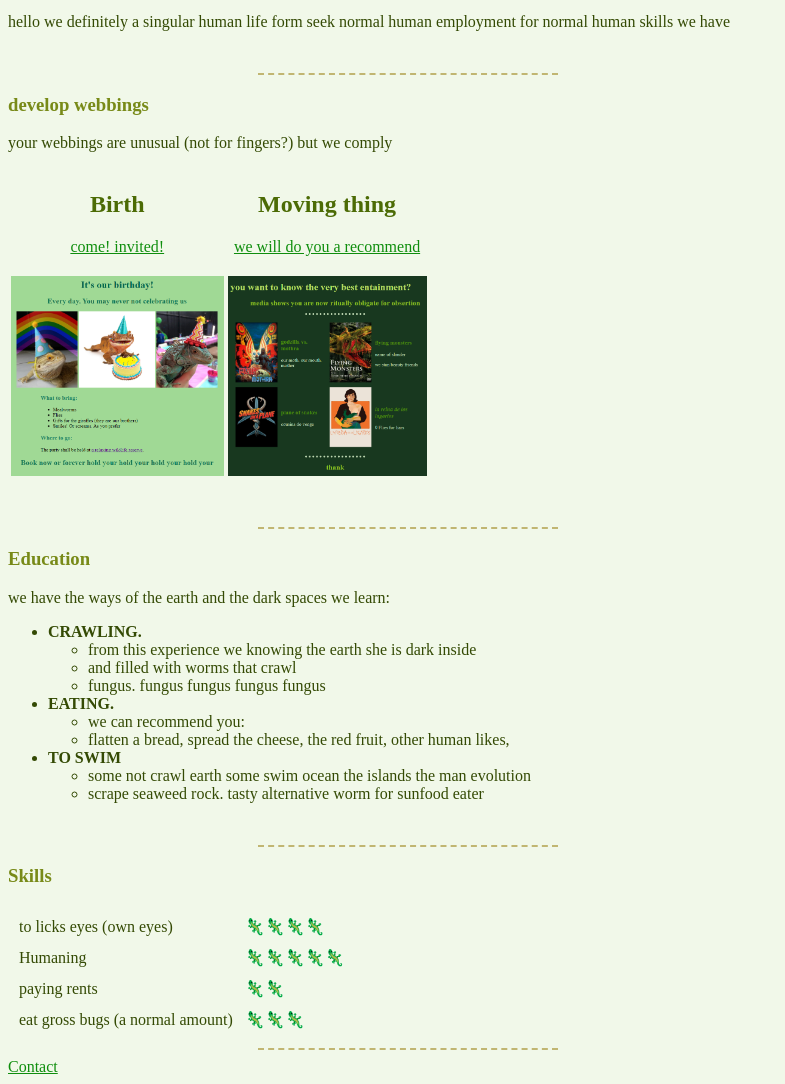
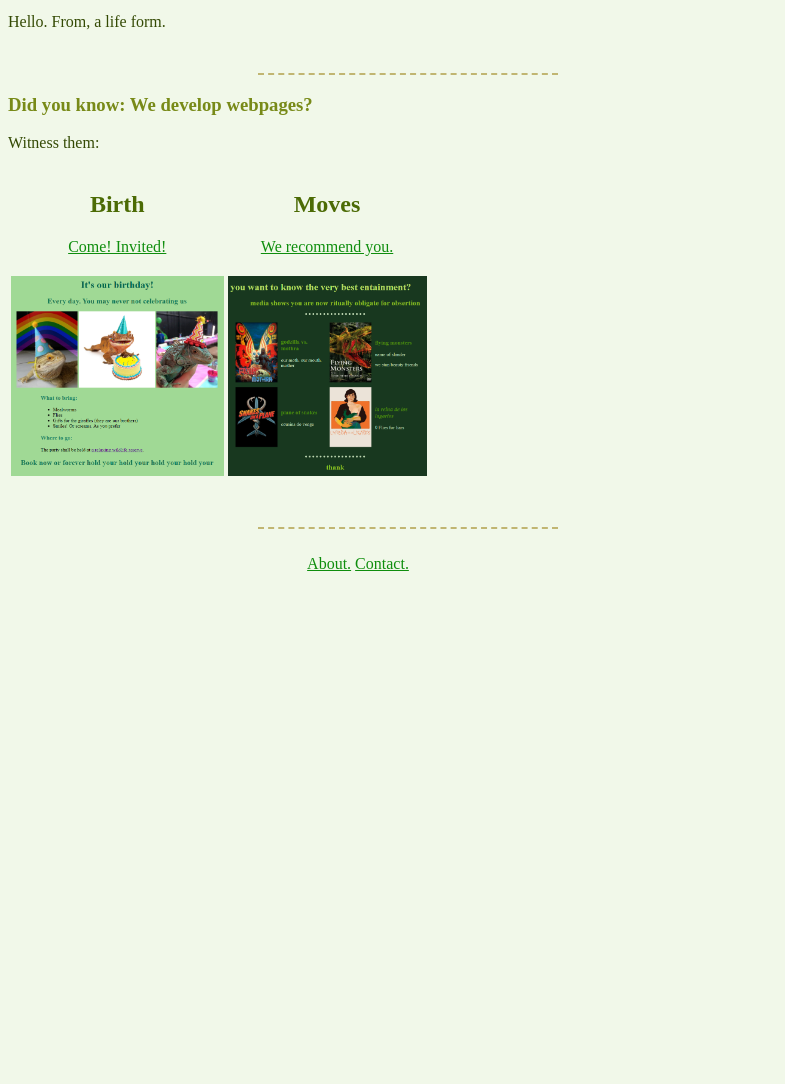
Before and after one commit to several-lizards/wdb, a plain HTML site: page index.html in a window 1280 px wide. Shown: the part 101-1185 px from the top of the page, without its empty margins (0-785 px from the left). After the commit the page ends 800 px from the top, so only its background shows below. Drawn offline with Linux system fonts and the light colour scheme.

Commit message:
Update index.html

```diff
--- a/index.html
+++ b/index.html
@@ -14,14 +14,14 @@
 
   <h1>several lizards</h1>
   <p><em>human extraordinaire</em></p>
-  <p>hello we definitely a singular human life form seek normal human employment for normal human skills we have</p>
+  <p>Hello. From, a life form.</p>
 <br />
   <hr>
 
-<h3>develop webbings</h3>
+<h3>Did you know: We develop webpages?</h3>
 
 <p>
-  your webbings are unusual (not for fingers?) but we comply
+  Witness them:
 </p>
 
 <table id="mid">
@@ -29,13 +29,13 @@
     <td>
       <h2>Birth</h2>
       <p>
-        <a href="public/birthday.html">come! invited!</a>
+        <a href="public/birthday.html">Come! Invited!</a>
       </p>
     </td>
     <td>
-      <h2>Moving thing</h2>
+      <h2>Moves</h2>
       <p>
-        <a href="public/movies.html">we will do you a recommend</a>
+        <a href="public/movies.html">We recommend you.</a>
       </p>
     </td>
   </tr>
@@ -51,54 +51,10 @@
 <br />
 <br />
 <hr />
-
-  <h3>Education</h3>
-  <p>we have the ways of the earth and the dark spaces we learn:</p>
-  <ul>
-    <li><strong>CRAWLING.</strong></li>
-    <ul>
-      <li>from this experience we knowing the earth she is dark inside</li>
-      <li>and filled with worms that crawl</li>
-      <li>fungus. fungus fungus fungus fungus</li>
-    </ul>
-    <li><strong>EATING.</strong></li>
-    <ul>
-      <li>we can recommend you:</li>
-      <li>flatten a bread, spread the cheese, the red fruit, other human likes,</li>
-    </ul>
-    <li><strong>TO SWIM</strong></li>
-    <ul>
-      <li>some not crawl earth some swim ocean the islands the man evolution</li>
-      <li>scrape seaweed rock. tasty alternative worm for sunfood eater</li>
-    </ul>
-  </ul>
-
 <br />
-  <hr />
-
-  <h3>Skills</h3>
-  <table cellspacing="10">
-    <tr>
-      <td>to licks eyes (own eyes)</td>
-      <td>🦎🦎🦎🦎</td>
-    </tr>
-    <tr>
-      <td>Humaning</td>
-      <td>🦎🦎🦎🦎🦎</td>
-    </tr>
-    <tr>
-      <td>paying rents</td>
-      <td>🦎🦎</td>
-    </tr>
-    <tr>
-      <td>eat gross bugs (a normal amount)</td>
-      <td>🦎🦎🦎</td>
-    </tr>
-  </table>
-
-<hr />
-
-<a href="contact.html">Contact</a>
+<div class="centre">
+  <a href="about.html">About.</a> <a href="contact.html">Contact.</a>
+</div>
 
 </div>
 
```
